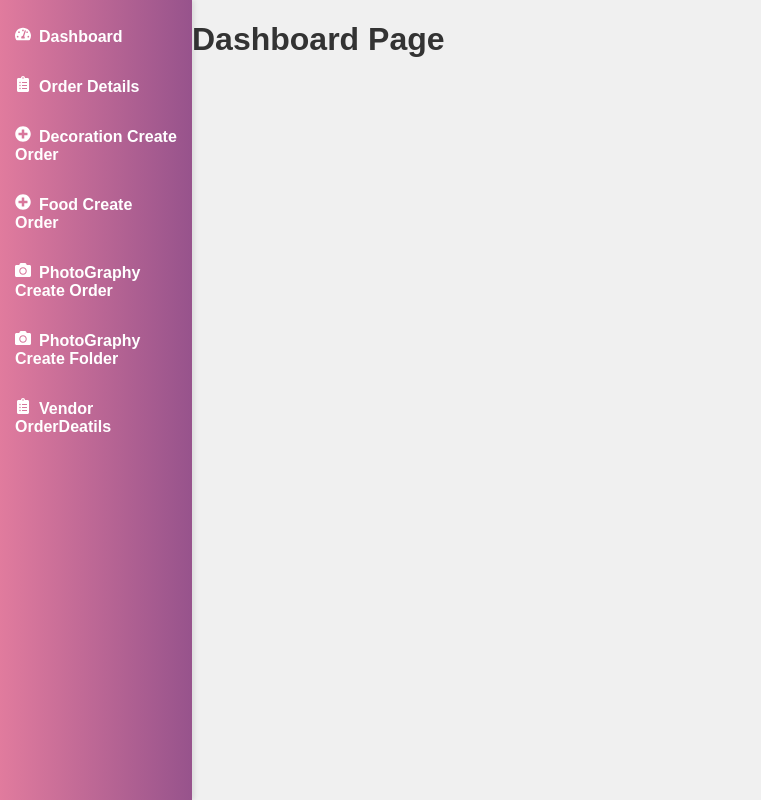
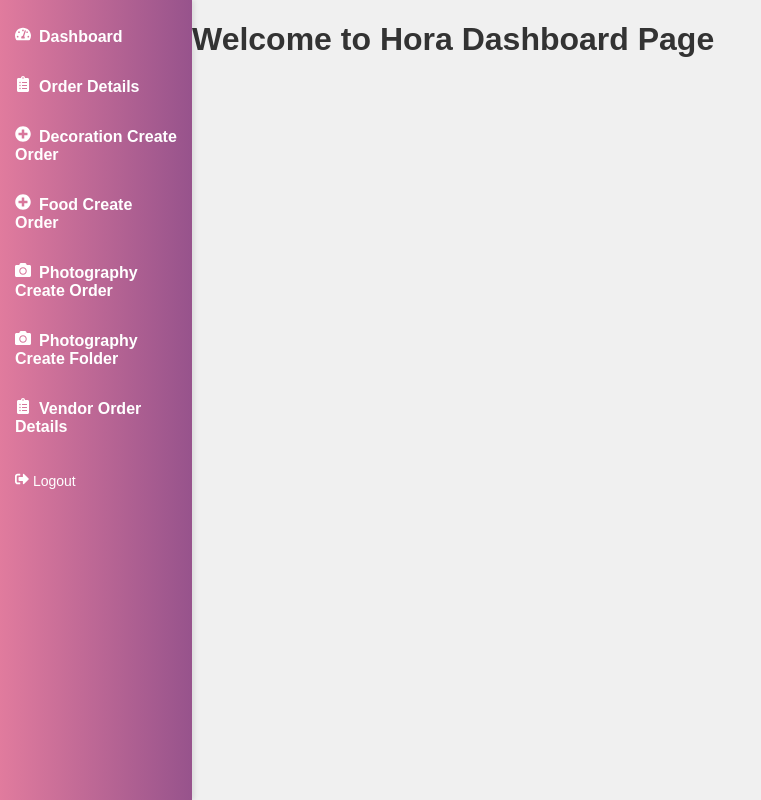
Before and after one commit to Application-Saab/hora-new-admin-dashboard, a Next.js app in the folder hora-new-admin-dashboard/: page /dashboard in a window 1280 px wide. Shown: the whole page, without its empty margins (0-761 px from the left). Built offline with nearby package versions, Linux system fonts and the light colour scheme; sample sign-in values are in the browser's storage.

Commit message:
1.created Admin login flow 2.also add order_pincode1.

```diff
--- a/hora-new-admin-dashboard/src/app/component/CreateFoodOrderForm.jsx
+++ b/hora-new-admin-dashboard/src/app/component/CreateFoodOrderForm.jsx
@@ -222,6 +222,7 @@ const CreateOrderForm = ({ calculateFinalTotal, deliveryCharges, itemDataId, cal
             fromId: customerId,
             is_discount: "0",
             addressId: addressID,
+            order_pincode : pincode,
             order_date: formattedDate,
             no_of_burner: true,
             order_locality: city,
--- a/hora-new-admin-dashboard/src/app/dashboard/decoration-createorder/page.jsx
+++ b/hora-new-admin-dashboard/src/app/dashboard/decoration-createorder/page.jsx
@@ -258,6 +258,7 @@ const AddDecOrder = () => {
       fromId: customerId,
       is_discount: "0",
       addressId: addressID,
+      order_pincode : pincode,
       order_date: formattedDate,
       no_of_burner: 0,
       order_locality: city,
--- a/hora-new-admin-dashboard/src/app/dashboard/page.jsx
+++ b/hora-new-admin-dashboard/src/app/dashboard/page.jsx
@@ -3,7 +3,7 @@
 const Dashboard = () => {
     return (
       <div>
-       <h1 className="dashborad pageHeading">Dashboard Page</h1>
+       <h1 className="dashborad pageHeading">Welcome to Hora Dashboard Page</h1>
       </div>
     );
   };
--- a/hora-new-admin-dashboard/src/app/dashboard/photography-create-order/page.jsx
+++ b/hora-new-admin-dashboard/src/app/dashboard/photography-create-order/page.jsx
@@ -277,6 +277,7 @@ const AddPhotoOrder = () => {
       fromId: customerId,
       is_discount: "0",
       addressId: addressID,
+      order_pincode : pincode,
       order_date: formattedDate,
       no_of_burner: 0,
       order_locality: city,
--- a/hora-new-admin-dashboard/src/app/layout.tsx
+++ b/hora-new-admin-dashboard/src/app/layout.tsx
@@ -1,44 +1,21 @@
-import React from "react";
+"use client";
+import React, { useState, useEffect } from "react";
 import Link from "next/link";
 import "./globals.css";
-import { FaTachometerAlt, FaPlusCircle , FaCamera, FaClipboardList} from "react-icons/fa";
+import { FaTachometerAlt, FaPlusCircle, FaCamera, FaClipboardList, FaSignOutAlt } from "react-icons/fa";
+import { useRouter } from "next/navigation";
+import { usePathname } from "next/navigation";
 const menuItems = [
-  { label: "Dashboard",
-     icon: <FaTachometerAlt />,
-      url: "/dashboard"
-    },
-    {
-      label: "Order Details",
-      icon: <FaClipboardList />,
-      url: "/dashboard/orderDetails",
-    },
-  {
-    label: "Decoration Create Order",
-    icon: <FaPlusCircle />,
-    url: "/dashboard/decoration-createorder",
-  },
-  {
-    label: "Food Create Order",
-    icon: <FaPlusCircle />,
-    url: "/dashboard/food-create-order",
-  },
-  {
-    label: "PhotoGraphy Create Order",
-    icon: < FaCamera />,
-    url: "/dashboard/photography-create-order",
-  },
-  {
-    label: "PhotoGraphy Create Folder",
-    icon: < FaCamera />,
-    url: "/dashboard/photo-folder",
-  },
-  {
-    label: "Vendor OrderDeatils",
-    icon: <FaClipboardList />,
-    url: "/dashboard/vendor-orderDetails",
-  }
+  { label: "Dashboard", icon: <FaTachometerAlt />, url: "/dashboard" },
+  { label: "Order Details", icon: <FaClipboardList />, url: "/dashboard/orderDetails" },
+  { label: "Decoration Create Order", icon: <FaPlusCircle />, url: "/dashboard/decoration-createorder" },
+  { label: "Food Create Order", icon: <FaPlusCircle />, url: "/dashboard/food-create-order" },
+  { label: "Photography Create Order", icon: <FaCamera />, url: "/dashboard/photography-create-order" },
+  { label: "Photography Create Folder", icon: <FaCamera />, url: "/dashboard/photo-folder" },
+  { label: "Vendor Order Details", icon: <FaClipboardList />, url: "/dashboard/vendor-orderDetails" },
 ];
-const Sidebar = () => {
+
+const Sidebar = ({ onLogout }: { onLogout: () => void }) => {
   return (
     <div className="sidebar">
       <ul>
@@ -51,23 +28,47 @@ const Sidebar = () => {
           </li>
         ))}
       </ul>
+      <button onClick={onLogout} className="logout-button">
+        <FaSignOutAlt className="logout-icon" /> Logout
+      </button>
     </div>
   );
 };
 
-export default function RootLayout({
-  children,
-}: {
-  children: React.ReactNode;
-}) {
+export default function RootLayout({ children }: { children: React.ReactNode }) {
+  const [isLoggedIn, setIsLoggedIn] = useState(false);
+  const router = useRouter();
+  const pathname = usePathname();
+  useEffect(() => {
+    const token = localStorage.getItem("authToken");
+
+    if (token) {
+      setIsLoggedIn(true);
+      if (window.location.pathname === "/login") {
+        router.replace("/dashboard"); // Redirect if already logged in
+      }
+    } else {
+      setIsLoggedIn(false);
+      router.replace("/login");
+    }
+  }, [pathname]);
+
+  const handleLogout = () => {
+    localStorage.removeItem("authToken");
+    setIsLoggedIn(false);
+    router.replace("/login");
+  };
+
+  if (isLoggedIn === null) {
+    return <div>Loading...</div>; // Prevents flicker while checking auth status
+  }
+
   return (
     <html lang="en">
       <body>
-        <div className='dashBoard_page' style={{ display: "flex" }}>
-          <Sidebar />
-          <div className="main-content" >
-            {children}
-          </div>
+        <div className={`dashBoard_page ${isLoggedIn}`} style={{ display: "flex" }}>
+          {isLoggedIn && <Sidebar onLogout={handleLogout} />}
+          <div className="main-content">{children}</div>
         </div>
       </body>
     </html>
--- /dev/null
+++ b/hora-new-admin-dashboard/src/app/login/login.css
@@ -0,0 +1,96 @@
+* ds */
+ /* Login.css */
+
+ .login-container {
+   display: flex;
+   align-items: center;
+   justify-content: center;
+   min-height: 100vh;
+   background-color: #f0f0f0;
+   margin-left: 180px;
+ }
+
+ .login-box {
+   background: white;
+   padding: 2rem;
+   border-radius: 8px;
+   box-shadow: 0px 4px 10px rgba(0, 0, 0, 0.1);
+   width: 350px;
+   border: 2px solid #e0e0e0;
+   margin: 0 auto;
+ }
+
+ .login-title {
+   text-align: center;
+   font-size: 24px;
+   font-weight: bold;
+   margin-bottom: 1rem;
+   color: #333;
+ }
+
+ .error-message {
+   color: red;
+   font-size: 14px;
+   text-align: center;
+   margin-bottom: 1rem;
+ }
+
+ .login-form {
+   display: flex;
+   flex-direction: column;
+   gap: 1rem;
+ }
+
+ .form-group {
+   display: flex;
+   flex-direction: column;
+ }
+
+ .form-label {
+   font-weight: 500;
+   margin-bottom: 0.3rem;
+   color: #555;
+ }
+
+ .form-input {
+   padding: 10px;
+   border: 1px solid #ccc;
+   border-radius: 5px;
+   font-size: 14px;
+ }
+
+ .login-button {
+   background: linear-gradient(90deg, rgba(221, 94, 137, 0.8), #97538c);
+   color: white;
+   padding: 10px;
+   font-size: 16px;
+   font-weight: bold;
+   border: none;
+   border-radius: 5px;
+   cursor: pointer;
+   transition: background 0.3s ease;
+ }
+
+ .logout-button {
+   background-color: #ff4d4d;
+   color: white;
+   padding: 10px 15px;
+   font-size: 16px;
+   font-weight: bold;
+   border: none;
+   border-radius: 5px;
+   cursor: pointer;
+   display: flex;
+   align-items: center;
+   gap: 8px;
+   transition: background 0.3s ease;
+   margin-top: 10px;
+ }
+
+ .logout-button:hover {
+   background: linear-gradient(90deg, rgba(221, 94, 137, 0.8), #97538c);
+ }
+
+ .logout-icon {
+   font-size: 18px;
+ }
```
Also changed, not shown: hora-new-admin-dashboard/src/app/component/AuthGuard.tsx (added, +19 -0 lines), hora-new-admin-dashboard/src/app/login/page.jsx (added, +77 -0 lines). Lines whose indentation alone changed are shown as unchanged.
